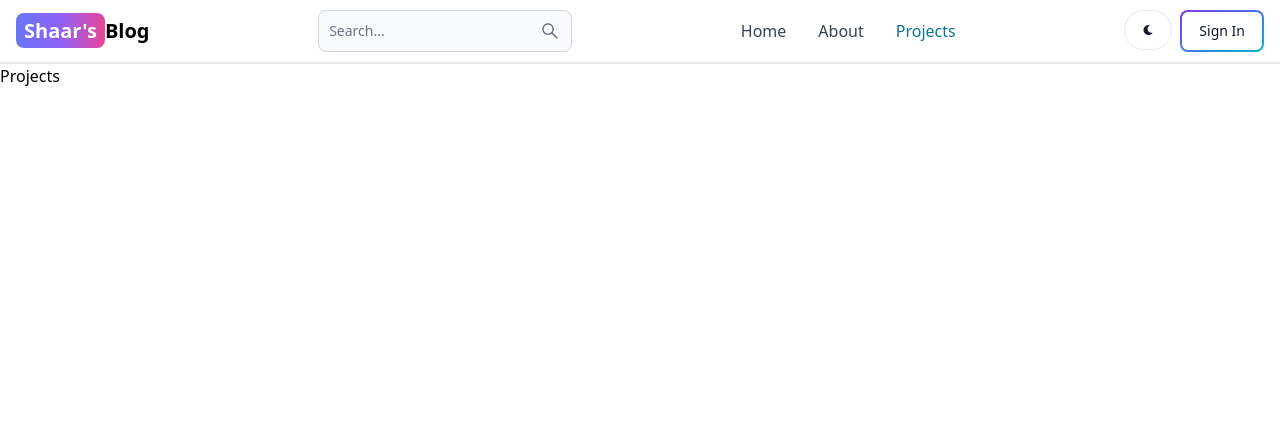
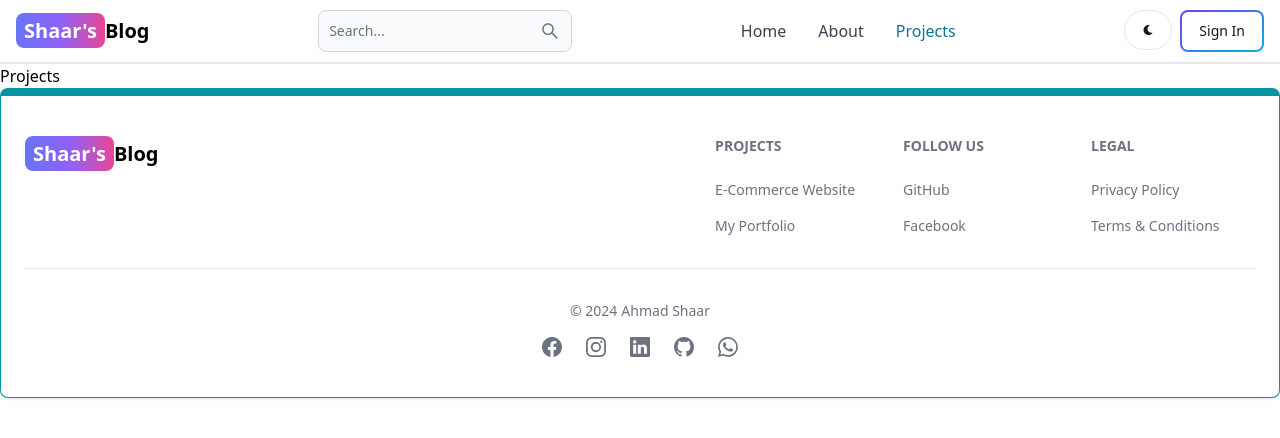
Before and after one commit to ahmadshaar723/mern-blog, a React (Vite) app in the folder client/: page /projects in a window 1280 px wide. Shown: the top 438 px of the page. Built offline with nearby package versions, Linux system fonts and the light colour scheme.

Commit message:
create and add footer component

```diff
--- a/client/src/App.jsx
+++ b/client/src/App.jsx
@@ -6,6 +6,7 @@ import Dashboard from "./pages/Dashboard"
 import Projects from "./pages/Projects"
 import SignIn from "./pages/SignIn"
 import Header from "./components/Header"
+import FooterCom from "./components/Footer"
 
 
 const App = () => {
@@ -20,6 +21,7 @@ const App = () => {
         <Route path="/dashboard" element={<Dashboard/>} />
         <Route path="/projects" element={<Projects/>} />
       </Routes>
+      <FooterCom/>
     </BrowserRouter>
   )
 }
--- /dev/null
+++ b/client/src/components/Footer.jsx
@@ -0,0 +1,124 @@
+import { Footer } from "flowbite-react";
+import { Link } from "react-router-dom";
+import {
+  BsFacebook,
+  BsGithub,
+  BsInstagram,
+  BsLinkedin,
+  BsWhatsapp,
+} from "react-icons/bs";
+
+const FooterCom = () => {
+  return (
+    <Footer container className="border border-t-8 border-teal-500">
+      <div className="w-full max-w-7xl mx-auto">
+        <div className="grid w-full justify-between sm:flex md:grid-cols-1">
+          <div className="mt-5">
+            <Link
+              to="/"
+              className="self-center whitespace-nowrap text-lg sm:text-xl font-semibold dark:text-white"
+            >
+              <span className="px-2 py-1 bg-gradient-to-r from-indigo-500 via-purple-500 to-pink-500 rounded-lg text-white">
+                Shaar's
+              </span>
+              Blog
+            </Link>
+          </div>
+          <div className="grid grid-cols-2 gap-8 mt-4 sm:grid-cols-3 sm:gap-6">
+            <div>
+              <Footer.Title title="Projects" />
+              <Footer.LinkGroup col>
+                <Footer.Link
+                  href="https://mern-front-3n5p.onrender.com/"
+                  target="_blank"
+                  rel="noopener noreferrer"
+                  className="hover:text-cyan-600"
+                >
+                  E-Commerce Website
+                </Footer.Link>
+                <Footer.Link
+                  href="https://portfolio-omega-taupe-47.vercel.app/"
+                  target="_blank"
+                  rel="noopener noreferrer"
+                  className="hover:text-cyan-600"
+                >
+                  My Portfolio
+                </Footer.Link>
+              </Footer.LinkGroup>
+            </div>
+            <div>
+              <Footer.Title title="Follow US" />
+              <Footer.LinkGroup col>
+                <Footer.Link
+                  href="https://github.com/ahmadshaar723"
+                  target="_blank"
+                  rel="noopener noreferrer"
+                  className="hover:text-cyan-600"
+                >
+                  GitHub
+                </Footer.Link>
+                <Footer.Link
+                  href="https://portfolio-omega-taupe-47.vercel.app/"
+                  target="_blank"
+                  rel="noopener noreferrer"
+                  className="hover:text-cyan-600"
+                >
+                  Facebook
+                </Footer.Link>
+              </Footer.LinkGroup>
+            </div>
+            <div>
+              <Footer.Title title="legal" />
+              <Footer.LinkGroup col>
+                <Footer.Link className="hover:text-cyan-600" href="#">
+                  Privacy Policy
+                </Footer.Link>
+                <Footer.Link className="hover:text-cyan-600" href="#">
+                  Terms &amp; Conditions
+                </Footer.Link>
+              </Footer.LinkGroup>
+            </div>
+          </div>
+        </div>
+        <Footer.Divider />
+        <div >
+          <Footer.Copyright
+            className="hover:text-cyan-600"
+            href="https://portfolio-omega-taupe-47.vercel.app/"
+            by="Ahmad Shaar"
+            year={new Date().getFullYear()}
+          />
+          <div className="flex gap-6 mt-4 mb-4  sm:justify-center">
+            <Footer.Icon
+              className="hover:text-cyan-600"
+              href="https://www.facebook.com/ahmad.shaar.9674?mibextid=ZbWKwL"
+              icon={BsFacebook}
+            />
+            <Footer.Icon
+              className="hover:text-cyan-600"
+              href="https://www.instagram.com/shaar_ahmad/?igsh=MWs2dzl6eGlmaXgzNQ%3D%3D"
+              icon={BsInstagram}
+            />
+            <Footer.Icon
+              className="hover:text-cyan-600"
+              href="https://www.linkedin.com/in/ahmad-shaar-1594b3209?utm_source=share&utm_campaign=share_via&utm_content=profile&utm_medium=android_app"
+              icon={BsLinkedin}
+            />
+            <Footer.Icon
+              className="hover:text-cyan-600"
+              href="https://github.com/ahmadshaar723"
+              icon={BsGithub}
+            />
+            <Footer.Icon
+              className="hover:text-cyan-600"
+              href="tel:+96176519688"
+              icon={BsWhatsapp}
+            />
+          </div>
+        </div>
+      </div>
+    </Footer>
+  );
+};
+
+export default FooterCom;
```
